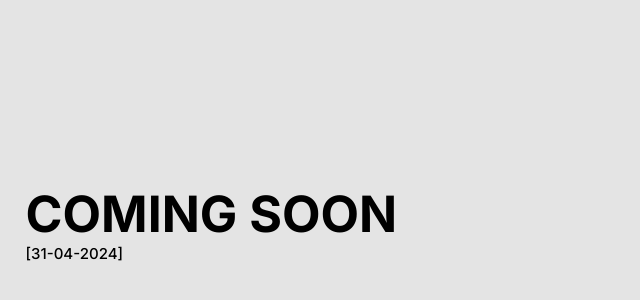
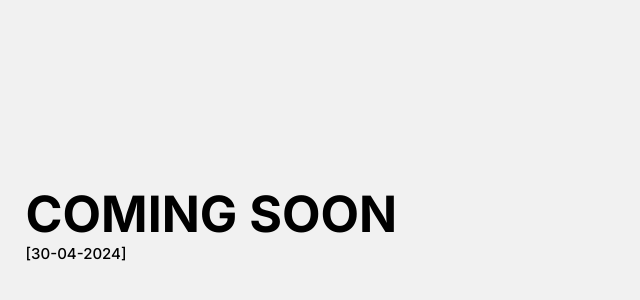
Before and after one commit to Vibhishan/Portfolio, a plain HTML site: page index.html in a window 1280 px wide. Shown: the part 456-756 px from the top of the page, 0-640 px from the left. Drawn offline with Linux system fonts and the light colour scheme.

Commit message:
changed date and background color
Signed-off-by: Vibhishan Ranga <vibhishanranga@Vibhishans-MacBook-Pro.local>

```diff
--- a/index.html
+++ b/index.html
@@ -13,7 +13,7 @@
 <body>
     <div class="bkg">
         <h1 class="text-1">COMING SOON</h1>
-        <p class="text-2">[31-04-2024]</p>
+        <p class="text-2">[30-04-2024]</p>
     </div>
 </body>
 </html>
--- a/styles.css
+++ b/styles.css
@@ -3,7 +3,7 @@
 }
 
 body{
-    background-color: rgb(228, 228, 228);
+    background-color: rgb(241, 241, 241);
     width: 100vw;
     height: 100vh;
     margin: 0;
```
